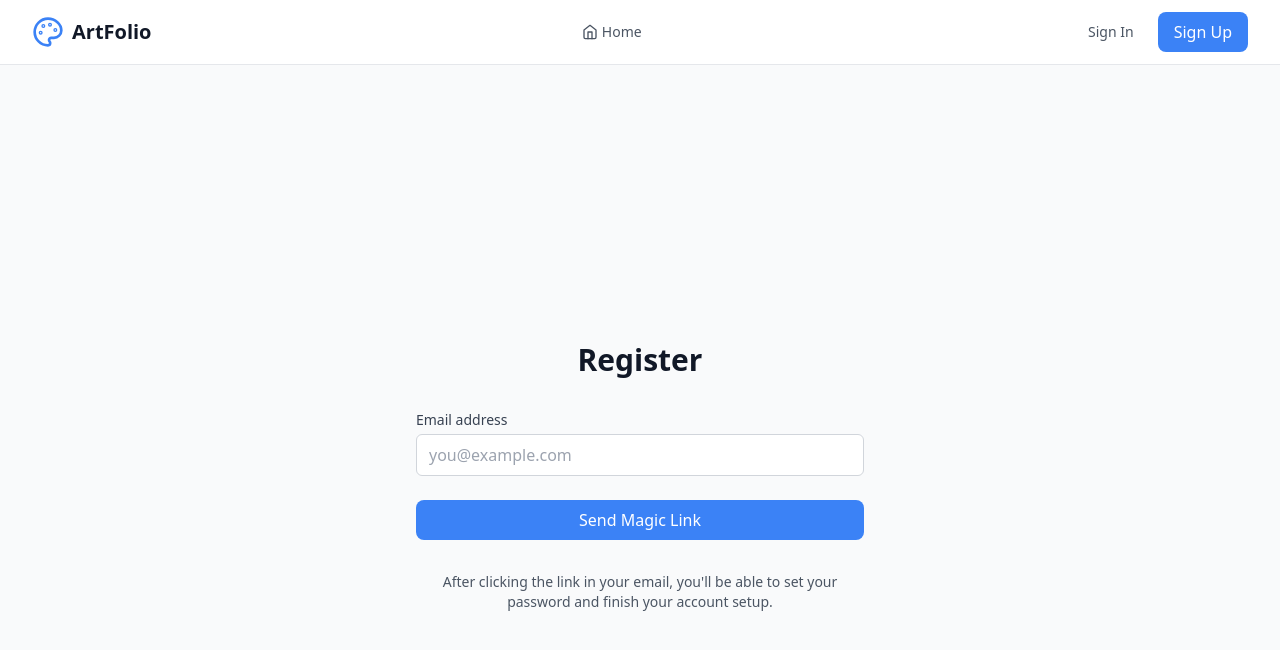
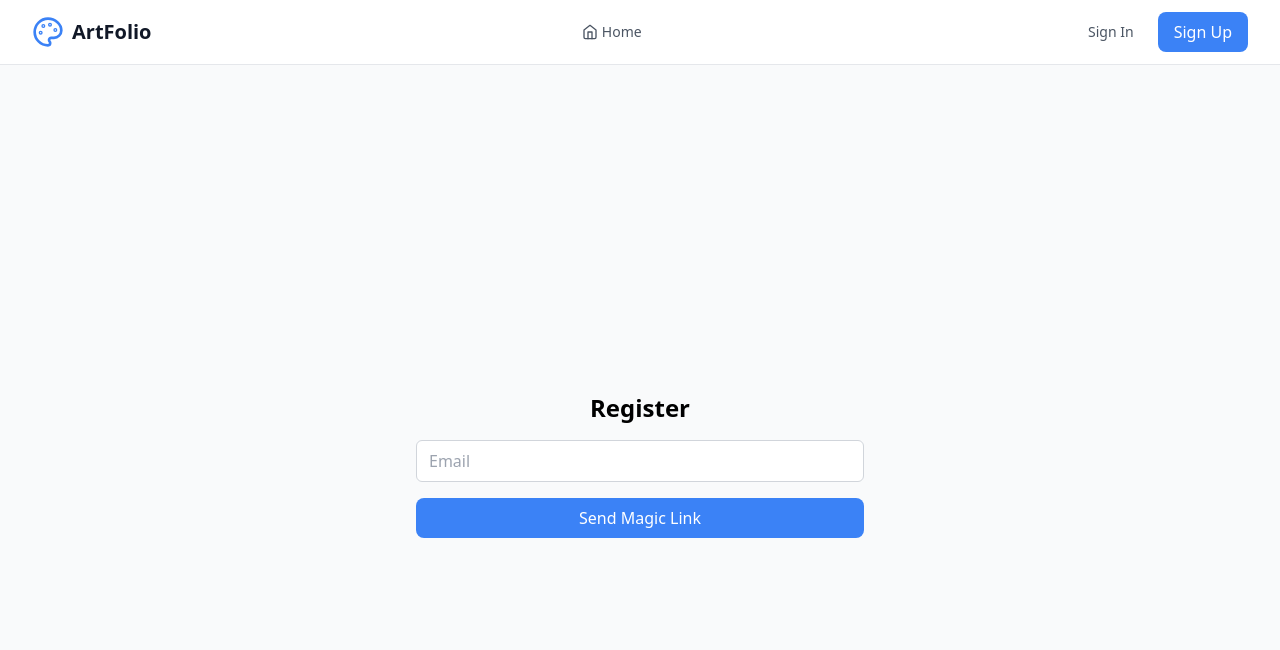
Before and after one commit to jasonw10105-ux/artflow, a React (Vite) app: page /register in a window 1280 px wide. Shown: the top 650 px of the page. Built offline with nearby package versions, Linux system fonts and the light colour scheme.

Commit message:
Update Register.jsx

```diff
--- a/src/pages/Register.jsx
+++ b/src/pages/Register.jsx
@@ -11,61 +11,59 @@ const Register = () => {
 
   const handleSubmit = async (e) => {
     e.preventDefault()
-    if (!email) {
-      toast.error('Please enter your email')
+    setLoading(true)
+
+    try {
+      // Check if email already exists
+      const { data: existingUser } = await fetch(
+        `${process.env.REACT_APP_SUPABASE_URL}/rest/v1/profiles?email=eq.${encodeURIComponent(email)}`,
+        {
+          headers: {
+            apikey: process.env.REACT_APP_SUPABASE_ANON_KEY,
+            Authorization: `Bearer ${process.env.REACT_APP_SUPABASE_ANON_KEY}`,
+          },
+        }
+      ).then(res => res.json())
+
+      if (existingUser?.length) {
+        toast.error('Email already registered. Please log in.')
+        navigate('/login')
         return
       }
 
-    setLoading(true)
-    try {
+      // Send magic link
       await signUp(email)
-      toast.success('Magic link sent! Check your email to continue.')
-      setEmail('') // clear input
+      toast.success('Check your email for a magic link!')
+      setEmail('')
+
     } catch (error) {
-      toast.error(error.message || 'Failed to send magic link')
+      console.error(error)
+      toast.error(error.message || 'Failed to register')
     } finally {
       setLoading(false)
     }
   }
 
   return (
-    <div className="min-h-screen flex items-center justify-center py-12 px-4 sm:px-6 lg:px-8 bg-gray-50">
-      <div className="max-w-md w-full space-y-8">
-        <h2 className="mt-6 text-3xl font-bold text-gray-900 text-center">
-          Register
-        </h2>
-
-        <form className="mt-8 space-y-6" onSubmit={handleSubmit}>
-          <div className="space-y-4">
-            <div>
-              <label htmlFor="email" className="block text-sm font-medium text-gray-700">
-                Email address
-              </label>
+    <div className="min-h-screen flex items-center justify-center">
+      <form onSubmit={handleSubmit} className="space-y-4 w-full max-w-md">
+        <h2 className="text-2xl font-bold text-center">Register</h2>
         <input
-                id="email"
           type="email"
           required
+          placeholder="Email"
           value={email}
           onChange={(e) => setEmail(e.target.value)}
-                className="input mt-1"
-                placeholder="you@example.com"
+          className="input w-full"
         />
-            </div>
-          </div>
-
         <button
           type="submit"
           disabled={loading}
-            className="w-full btn-primary disabled:opacity-50 disabled:cursor-not-allowed"
+          className="w-full btn-primary disabled:opacity-50"
         >
           {loading ? 'Sending...' : 'Send Magic Link'}
         </button>
       </form>
-
-        <p className="mt-4 text-sm text-gray-600 text-center">
-          After clicking the link in your email, you'll be able to set your password and finish your account setup.
-        </p>
-      </div>
     </div>
   )
 }
```
Lines whose indentation alone changed are shown as unchanged.
